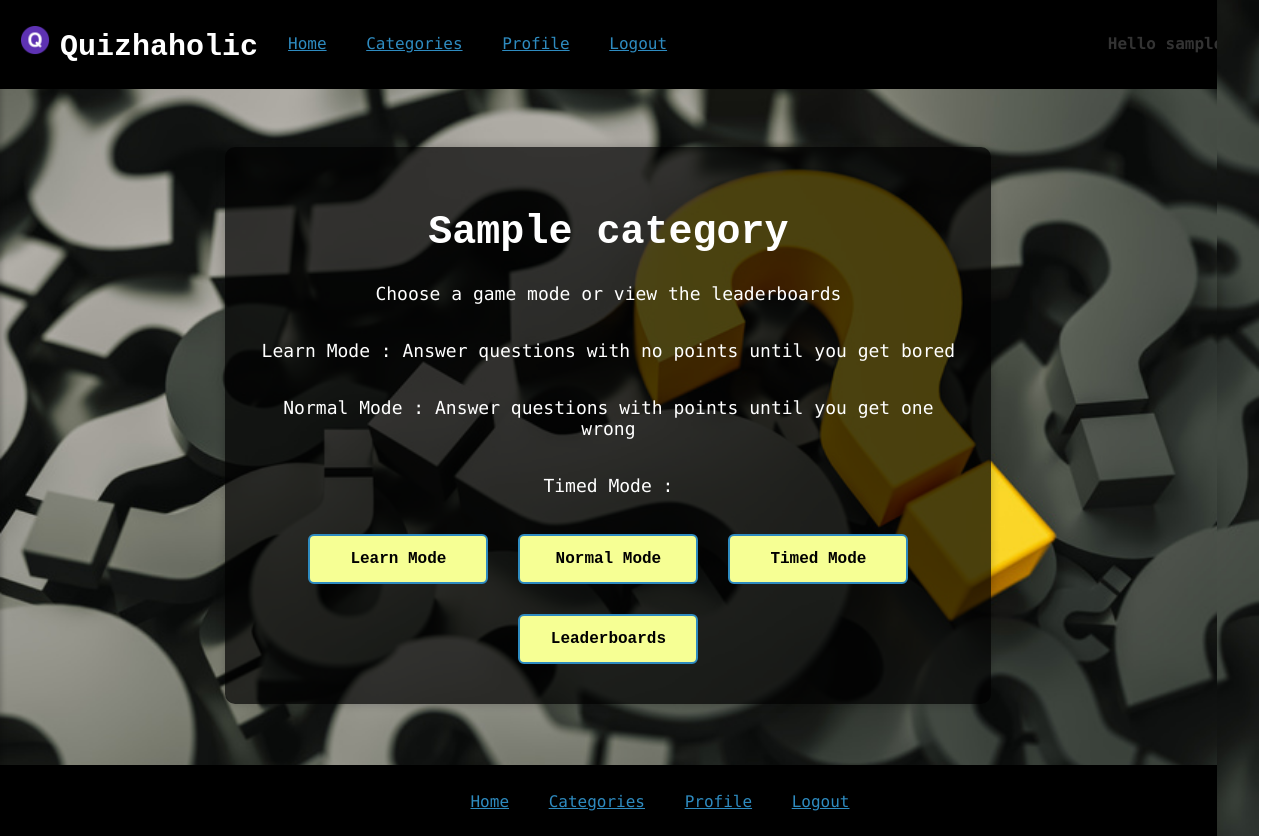
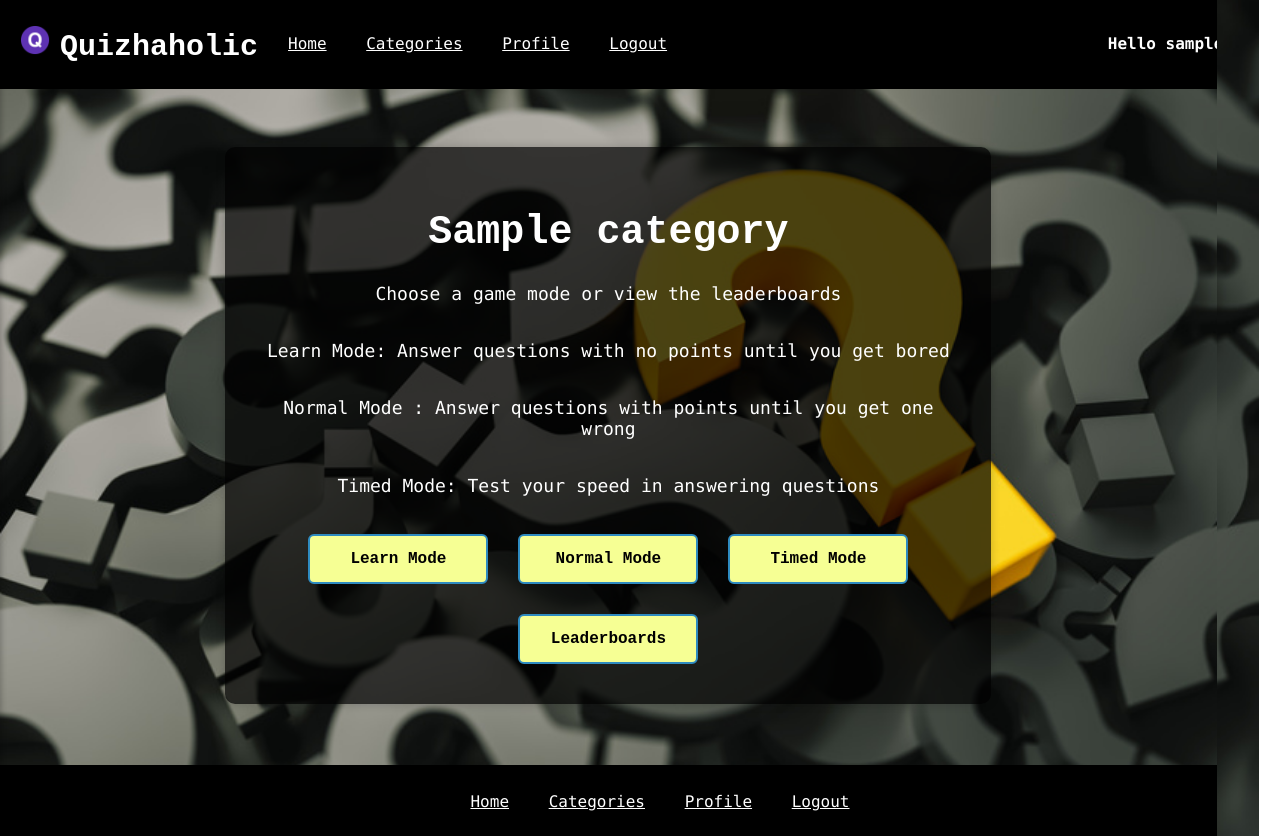
Before and after one commit to aryan-agrawal-1/quizaholic, a Django app: a page that uses templates/quiz/category.html in a window 1280 px wide. Run offline with Django 3.2, Linux system fonts and the light colour scheme; a user stored in the database is signed in; tables that the repository leaves empty hold one stand-in row (values such as "Sample post"); grey boxes marked "Sample" are stand-in pictures.

Commit message:
made it so that certain modes are only visible when a user is logged in. tweaked css a bit

```diff
--- a/quiz/views.py
+++ b/quiz/views.py
@@ -34,7 +34,7 @@ def register(request):
             registered = True
 
             messages.success(request, "Registration successful! You can now log in :)")
-            return redirect('registration:login')
+            return redirect('accounts:login')
         else:
             for form in [user_form, profile_form]:
                 for field, errors in form.errors.items():
@@ -58,7 +58,7 @@ def user_login(request):
             if user.is_active:
                 login(request, user)
 
-                if remember_me:
+                if remember_me is not None:
                     request.session.set_expiry(1209600) #equivalent to 2 weeks
                 else:
                     request.session.set_expiry(0)
@@ -109,7 +109,11 @@ def category(request, category_slug):
     questions = Question.objects.filter(category=category)
     print(f"Questions for {category}: {questions}")
 
-    modes = ['learn', 'normal', 'timed']
+    if request.user.is_authenticated:
+        modes = ['learn', 'normal', 'timed']
+    else:
+        modes = ['normal']
+
     first_question = questions.first()
     context_dict['category'] = category
     context_dict['questions'] = questions
--- a/quizaholic/settings.py
+++ b/quizaholic/settings.py
@@ -29,6 +29,10 @@
 # The page users are directed to if they are not logged in.
 # This was set in a previous chapter. The registration package uses this, too.
 LOGIN_URL = 'auth_login'
+# settings.py
+
+LOGOUT_REDIRECT_URL = '/'
+
 
 
 # Quick-start development settings - unsuitable for production
--- a/static/css/styles.css
+++ b/static/css/styles.css
@@ -71,7 +71,7 @@ header {
 }
 
 .nav_links ul li a {
-    color: #2E8BC0;
+    color: #ffffff;
     text-decoration: underline;
     font-size: 16px;
 }
@@ -166,7 +166,7 @@ header {
 }
 
 .auth_buttons .message {
-    color: #333;
+    color: #ffffff;
     font-size: 16px;
     margin: 0;
     display: flex;
--- a/static/js/timer.js
+++ b/static/js/timer.js
@@ -7,7 +7,7 @@ function startTimer() {
     progressBar.style.width = "100%";
 
     setTimeout(() => {
-        document.getElementById('timedQuestionForm').submit();
+        window.location.href = "/quiz/finish";
     }, 5000);// 5secons change how long here
 }
 // Start the timer when the page loads
--- a/templates/quiz/category.html
+++ b/templates/quiz/category.html
@@ -12,14 +12,36 @@
 
         <!-- Maybe change these -->
         <label>Choose a game mode or view the leaderboards</label>
-        <label>Learn Mode : Answer questions with no points until you get bored</label>
+
+        {% if user.is_authenticated %}
+            <label>Learn Mode: Answer questions with no points until you get bored</label>
+        {% endif %}
+
         <label>Normal Mode : Answer questions with points until you get one wrong</label>
-        <label>Timed Mode :  </label>
+
+        {% if user.is_authenticated %}
+            <label>Timed Mode: Test your speed in answering questions</label>
+        {% endif %}
+
+
 
         <div>
-            <a href="{% url 'quiz:fetch_question' category.slug 'learn' first_question %}"><button>Learn Mode</button></a>
-            <a href="{% url 'quiz:fetch_question' category.slug 'normal' first_question %}"><button>Normal Mode</button></a>
-            <a href="{% url 'quiz:fetch_question' category.slug 'timed' first_question %}"><button>Timed Mode</button></a>
+            {% if user.is_authenticated %}
+                <a href="{% url 'quiz:fetch_question' category.slug 'learn' first_question %}">
+                    <button>Learn Mode</button>
+                </a>
+            {% endif %}
+
+            <a href="{% url 'quiz:fetch_question' category.slug 'normal' first_question %}">
+                <button>Normal Mode</button>
+            </a>
+
+            {% if user.is_authenticated %}
+                <a href="{% url 'quiz:fetch_question' category.slug 'timed' first_question %}">
+                    <button>Timed Mode</button>
+                </a>
+            {% endif %}
+
             <a href="{% url 'quiz:leaderboard' category.slug %}"><button>Leaderboards</button></a>
         </div>
     </div>
```
Also changed, not shown: other parts of static/css/styles.css (+24 -5 lines), quiz/migrations/0001_initial.py, quiz/migrations/0002_auto_20250326_1805.py (deleted).
